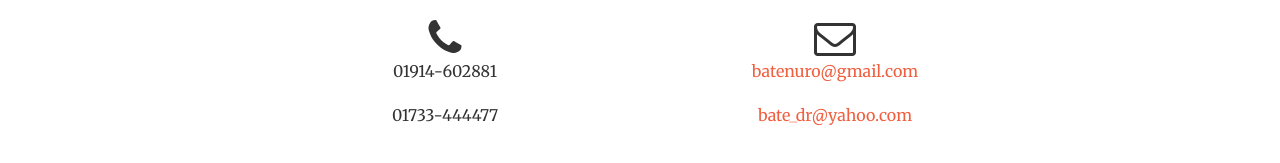
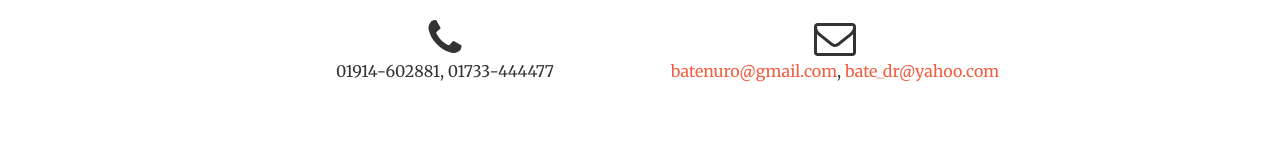
Before and after one commit to nuhil/batenuro, a website: page index.html in a window 1280 px wide. Shown: the part 2540-2703 px from the top of the page. Drawn offline with nearby package versions, Linux system fonts and the light colour scheme.

Commit message:
Update index.html

```diff
--- a/index.html
+++ b/index.html
@@ -251,13 +251,11 @@
                 </div>
                 <div class="col-lg-4 col-lg-offset-2 text-center">
                     <i class="fa fa-phone fa-3x sr-contact"></i>
-                    <p>01914-602881</p>
-                    <p>01733-444477</p>
+                    <p>01914-602881, 01733-444477</p>
                 </div>
                 <div class="col-lg-4 text-center">
                     <i class="fa fa-envelope-o fa-3x sr-contact"></i>
-                    <p><a href="mailto:batenuro@gmail.com">batenuro@gmail.com</a></p>
-                    <p><a href="mailto:baten_dr@yahoo.com">bate_dr@yahoo.com</a></p>
+                    <p><a href="mailto:batenuro@gmail.com">batenuro@gmail.com</a>, <a href="mailto:baten_dr@yahoo.com">bate_dr@yahoo.com</a></p>
                 </div>
             </div>
         </div>
```
